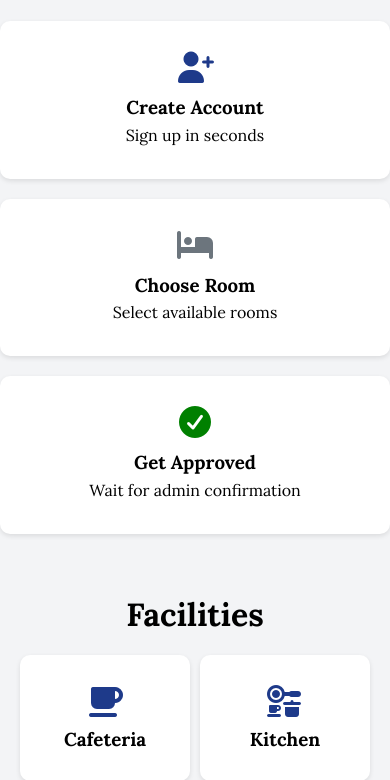
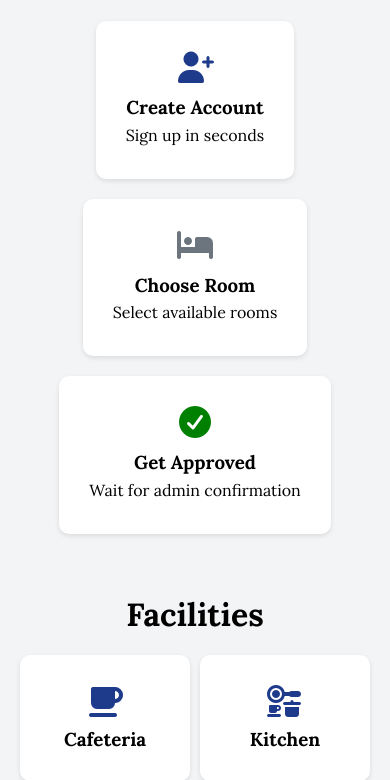
Before and after one commit to gyambibykelvin/blueberry-hostel, a Django app: page / in a window 390 px wide. Shown: the part 581-1361 px from the top of the page. Run offline with Django 5.2, Linux system fonts and the light colour scheme; some libraries are stand-ins or nearby versions.

Commit message:
Fix landing

```diff
--- a/backend/core/static/core/style.css
+++ b/backend/core/static/core/style.css
@@ -454,7 +454,11 @@ footer .social-media-links a:hover{
     .steps{
         display: grid;
         grid-template-columns: 1fr;
-        width: 100%;
+        place-items: center;
+    }
+    .step{
+        max-width: 90%;
+        width: auto;
     }
 }
 
```
Also changed, not shown: backend/db.sqlite3.
